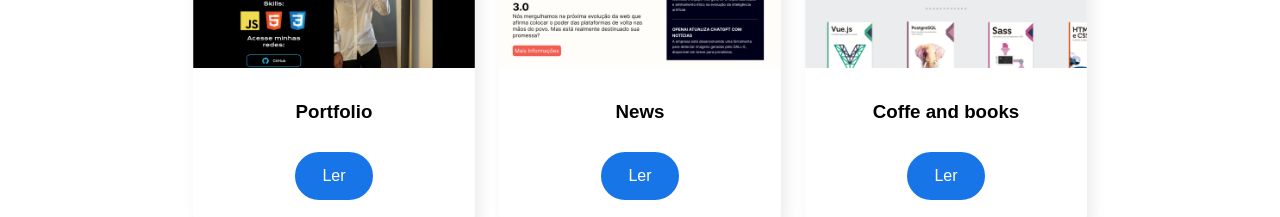
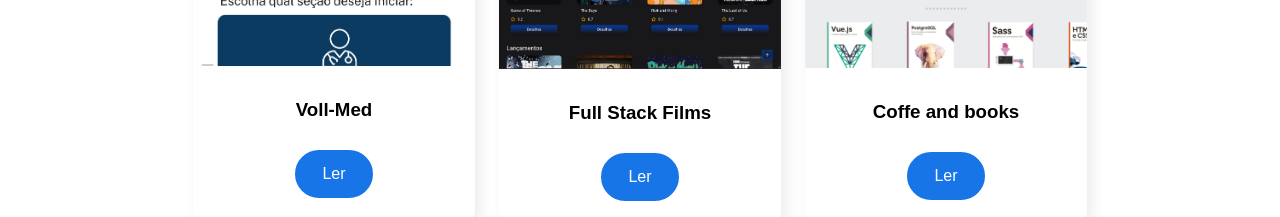
Before and after one commit to LeonardoSardagna/meu_portfolio, a React (Create React App) app: page / in a window 1280 px wide. Shown: the part 508-725 px from the top of the page. Built offline with nearby package versions, Linux system fonts and the light colour scheme; the HTML template or start-up script is replaced by a standard one.

Commit message:
adicionando projeto voll med e java films

```diff
--- a/src/componentes/banner/index.js
+++ b/src/componentes/banner/index.js
@@ -5,7 +5,7 @@ export default function Banner() {
         <section className={styles.banner}>
             <div className={styles.info}>
                 <h1>Olá, mundo!</h1>
-                <p>Meu nome é Leonardo, iniciei minha trajetória na tecnologia em 2023, cursando <strong>Análise e Desenvolvimento de Sistemas</strong>. Desenvolvi um grande interesse pelo desenvolvimento web, aprofundando-me em <strong>HTML, CSS, JavaScript, React, TypeScript, Java e Spring Boot</strong>. Focado no desenvolvimento full- stack, busco dominar tanto front-end quanto back-end para criar soluções completas e eficientes.</p>
+                <p>Meu nome é Leonardo, iniciei minha trajetória na tecnologia em 2023, cursando <strong>Análise e Desenvolvimento de Sistemas</strong>. Desenvolvi um grande interesse pelo desenvolvimento web, aprofundando-me em <strong>HTML, CSS, JavaScript, React, TypeScript, Java e Spring Boot</strong>. Focado no desenvolvimento full-stack, busco dominar tanto front-end quanto back-end para criar soluções completas e eficientes.</p>
             </div>
             <div className={styles.imagem}>
                 <img src="https://mir-s3-cdn-cf.behance.net/project_modules/hd/06f21a161921919.63cd7887d0a70.gif" alt=""></img>
--- a/src/json/projeto.json
+++ b/src/json/projeto.json
@@ -1,13 +1,13 @@
 [
     {
         "id": 1,
-        "titulo": "Portfolio",
-        "texto": "Bem-vindo ao meu portfólio de projetos, um espaço onde compartilho entusiasmo e paixão pelo desenvolvimento web! Este trabalho foi cuidadosamente construído durante o curso de HTML e CSS da Alura, utilizando as tecnologias HTML, CSS e FlexBox. O foco principal foi criar uma experiência visualmente atrativa e responsiva, alinhada às mais modernas e eficientes práticas de desenvolvimento web. para aproveitar este portfólio e espero que você aproveite a jornada tanto quanto eu gostei de construí-la.  \n\n ## Tecnologia usada: \n\n  **HTML**: Utilizado para estruturar o conteúdo do site de forma semântica e acessível.  \n\n**CSS**: Responsável pelo estilo e design, garantindo uma apresentação visualmente agradável.  \n\n**FlexBox**: Implementado para criar layouts flexíveis e dinâmicos, proporcionando uma experiência de usuário mais fluida em diferentes dispositivos.\n\n \n\n ## Links: \n\n [Git-Hub](https://github.com/LeonardoSardagna/portfolio.git) \n\n [Versel](https://portfolio-five-rust-15.vercel.app/)"
+        "titulo": "Voll-Med",
+        "texto": "VollMed é uma **API RESTFUL** desenvolvida em Java usando Spring Boot. O projeto visa gerenciar o registro de médicos, pacientes e consultas, oferecendo métodos de autenticação para acessar a API. Este projeto pessoal foi desenvolvido para testar minhas habilidades com Java e Spring Boot.\n\n ## Tecnologias Usadas \n\n Java - Spring Boot \n\n \n\n MySQL \n\n \n\n Flyway (ferramenta de banco de migração de dados) \n\n  \n\n Spring Security (para o segurança) \n\n \n\n JSON Web Token (para controle de acesso) \n\n \n\n SpringDoc (para as das rotas) \n\n \n\n ## Características \n\n \n\n Inscrição do médico: Gestão completa do ciclo de vida do médico. \n\n \n\n Registro do paciente: Gestão completa do ciclo de vida do paciente. \n\n \n\n Registro de nomeação: Gerenciamento completo do ciclo de vida da nomeação. \n\n  \n\n Autenticação e Autorização: Uso de JWT para controlar o acesso à API. \n\n \n\nDocumentação de rota: Uso do SpringDoc para gerar a documentação de rota da API.\n\n ## Links: \n\n [Git-Hub](https://github.com/LeonardoSardagna/vollmed)"
     },
     {
         "id": 2,
-        "titulo": "News",
-        "texto": "Site de notícias desenvolvido em HTML e CSS. O projeto visa disponibilizar uma plataforma simples e elegante para apresentação de notícias de forma intuitiva e responsiva.  \n\n ## Tecnologias Utilizadas \n\n **HTML**: O conteúdo estrutural do site foi desenvolvido utilizando a linguagem de marcação HTML, garantindo uma organização lógica e semântica das informações.  \n\n**CSS**: O estilo e o design visual do site foram implementados usando folhas de estilo CSS. Técnicas modernas foram aplicadas para criar uma interface atraente e fácil de navegar. \n\n ## Links: \n\n \n\n [Git-Hub](https://github.com/LeonardoSardagna/paginaNoticia.git) \n\n [Versel](https://pagina-noticia.vercel.app/)"
+        "titulo": "Full Stack Films",
+        "texto": "Desenvolvi uma aplicação web **full stack** que permite aos usuários acessar informações detalhadas sobre séries de TV. Este projeto foi criado para aplicar e consolidar meus conhecimentos em **Java, Spring Boot, React e TypeScript**. A aplicação se destaca pela integração harmoniosa de diversas tecnologias e serviços, oferecendo uma experiência de usuário rica e intuitiva. Além disso, a utilização de práticas modernas de desenvolvimento assegura a robustez, escalabilidade e eficiência do sistema. \n\n ## Tecnologias Utilizadas: \n\n **Backend:** A aplicação é construída com o framework Spring Boot e o banco de dados PostgreSQL. \n\n**Frontend:** A interface do usuário é desenvolvida com React e TypeScript, proporcionando uma experiência interativa e responsiva.\n\n ## Links: \n\n \n\n [Front-end](https://github.com/LeonardoSardagna/reactFilms) \n\n [Back-end](https://github.com/LeonardoSardagna/javaFilms) \n\n [Publicação Linkedin](https://www.linkedin.com/feed/update/urn:li:activity:7204497261597237248/)"
     },
     {
         "id": 3,
```
Also changed, not shown: public/assets/posts/1/capa.png, public/assets/posts/2/capa.png.
